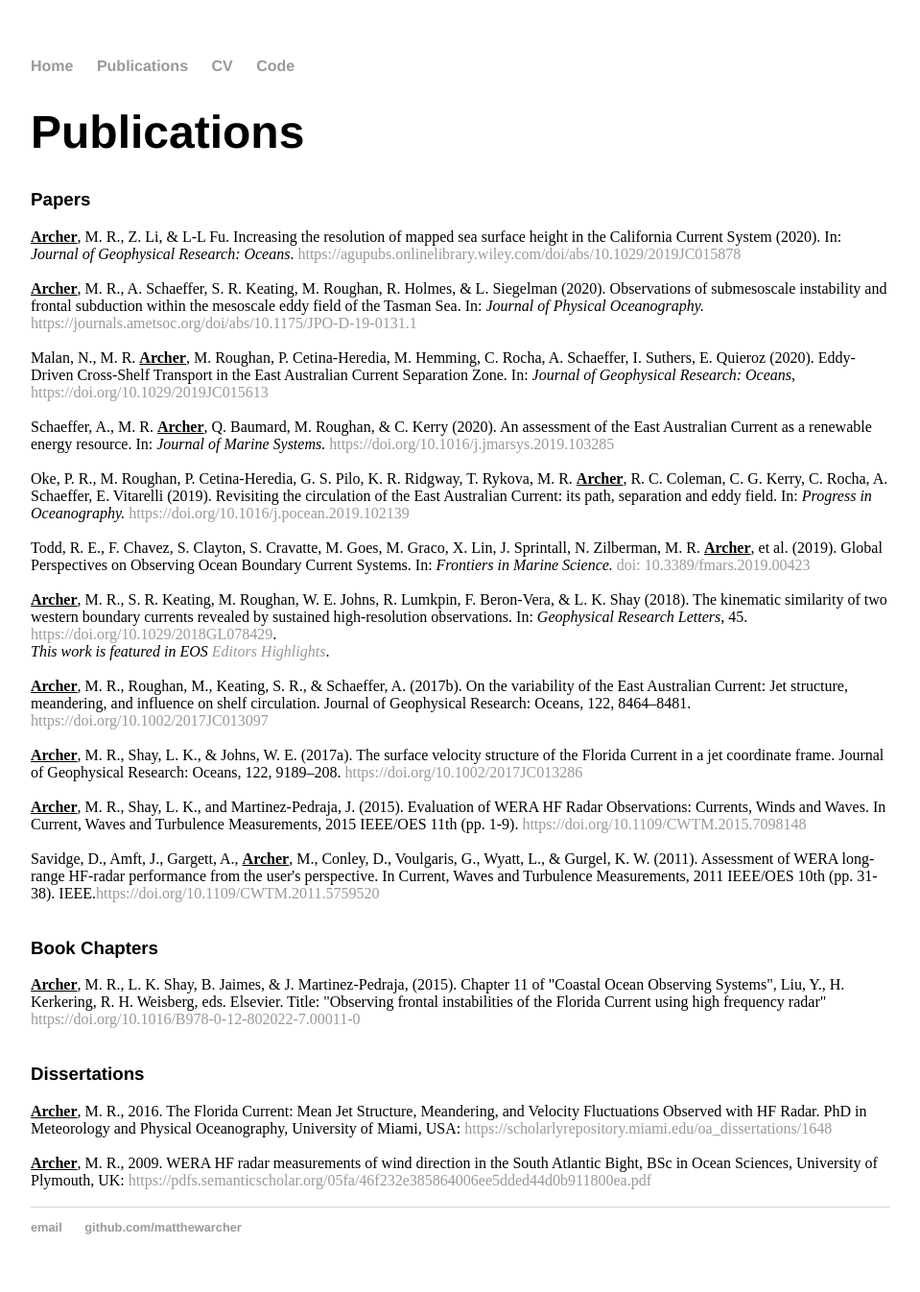
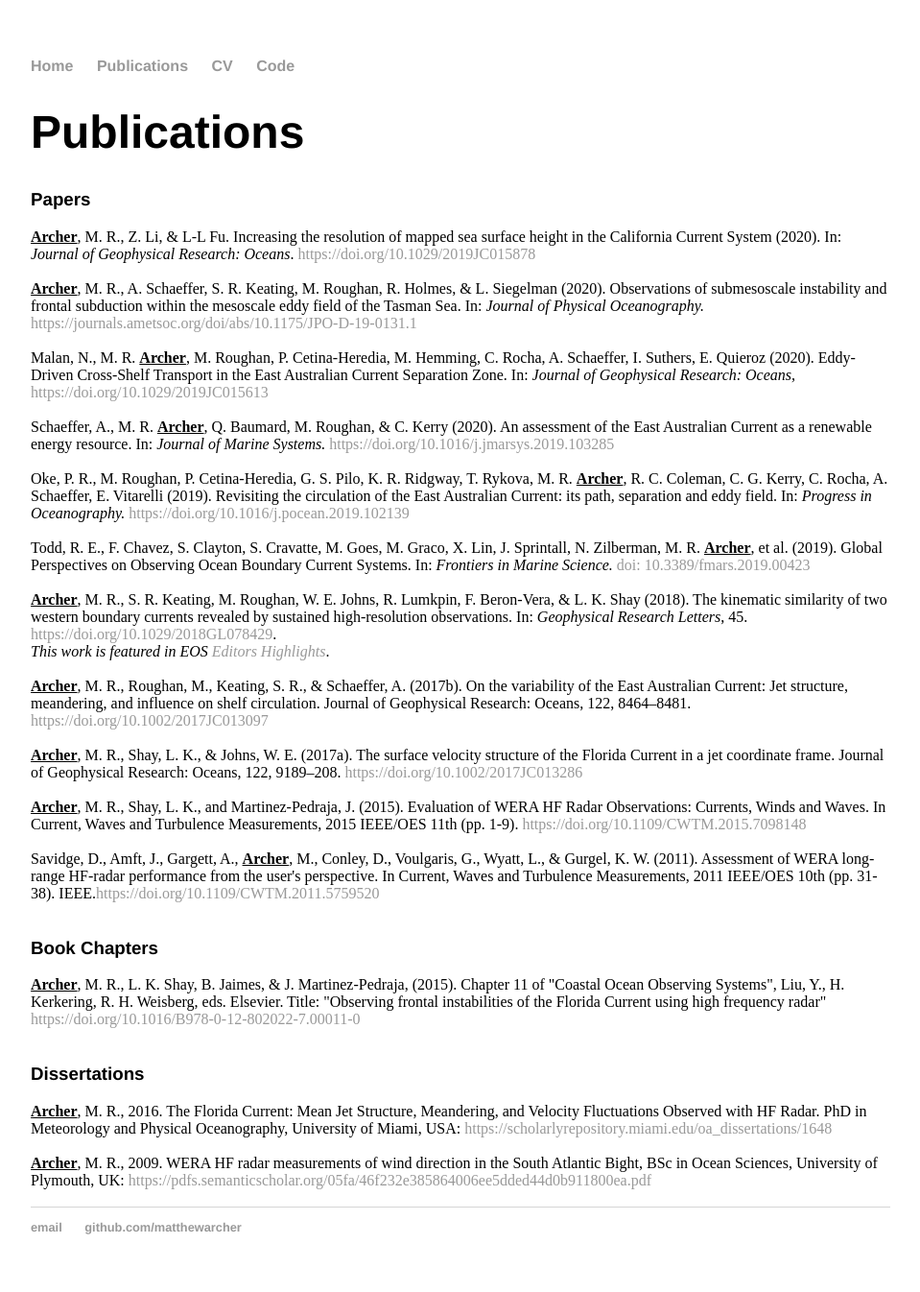
Before and after one commit to matthewarcher/matthewarcher.github.io, a Jekyll site: the page built from publications/index.html, in a window 1280 px wide. Shown: the whole page at 96% size, without its empty margins (160-1119 px from the left). Built offline with Jekyll 4.4.1, drawn with Linux system fonts in a browser that asks for light colours.

Commit message:
Update index.html

```diff
--- a/publications/index.html
+++ b/publications/index.html
@@ -6,7 +6,7 @@
 	<h1>Publications</h1>
 
 	<font face = "helvetica"><h3>Papers</h3></font>
-	<b><u>Archer</u></b>, M. R., Z. Li, & L-L Fu. Increasing the resolution of mapped sea surface height in the California Current System (2020). In: <i>Journal of Geophysical Research: Oceans</i>. <a href="https://agupubs.onlinelibrary.wiley.com/doi/abs/10.1029/2019JC015878" target="_blank"> https://agupubs.onlinelibrary.wiley.com/doi/abs/10.1029/2019JC015878</a> <br>
+	<b><u>Archer</u></b>, M. R., Z. Li, & L-L Fu. Increasing the resolution of mapped sea surface height in the California Current System (2020). In: <i>Journal of Geophysical Research: Oceans</i>. <a href="https://doi.org/10.1029/2019JC015878" target="_blank">https://doi.org/10.1029/2019JC015878</a> <br>
 	<br><b><u>Archer</u></b>, M. R., A. Schaeffer, S. R. Keating, M. Roughan, R. Holmes, & L. Siegelman (2020). Observations of submesoscale instability and frontal subduction within the mesoscale eddy field of the Tasman Sea. In: <i>Journal of Physical Oceanography. </i><a href="https://journals.ametsoc.org/doi/abs/10.1175/JPO-D-19-0131.1" target="_blank"> https://journals.ametsoc.org/doi/abs/10.1175/JPO-D-19-0131.1</a><br>
 	<br>Malan, N., M. R. <b><u>Archer</u></b>, M. Roughan, P. Cetina-Heredia, M. Hemming, C. Rocha, A. Schaeffer, I. Suthers, E. Quieroz (2020). Eddy‐Driven Cross‐Shelf Transport in the East Australian Current Separation Zone. In: <i>Journal of Geophysical Research: Oceans, </i><a href="https://doi.org/10.1029/2019JC015613" target="_blank"> https://doi.org/10.1029/2019JC015613</a><br>
 	<br>Schaeffer, A., M. R. <b><u>Archer</u></b>, Q. Baumard, M. Roughan, & C. Kerry (2020). An assessment of the East Australian Current as a renewable energy resource. In: <i>Journal of Marine Systems. </i><a href="https://doi.org/10.1016/j.jmarsys.2019.103285" target="_blank"> https://doi.org/10.1016/j.jmarsys.2019.103285</a><br>
```
